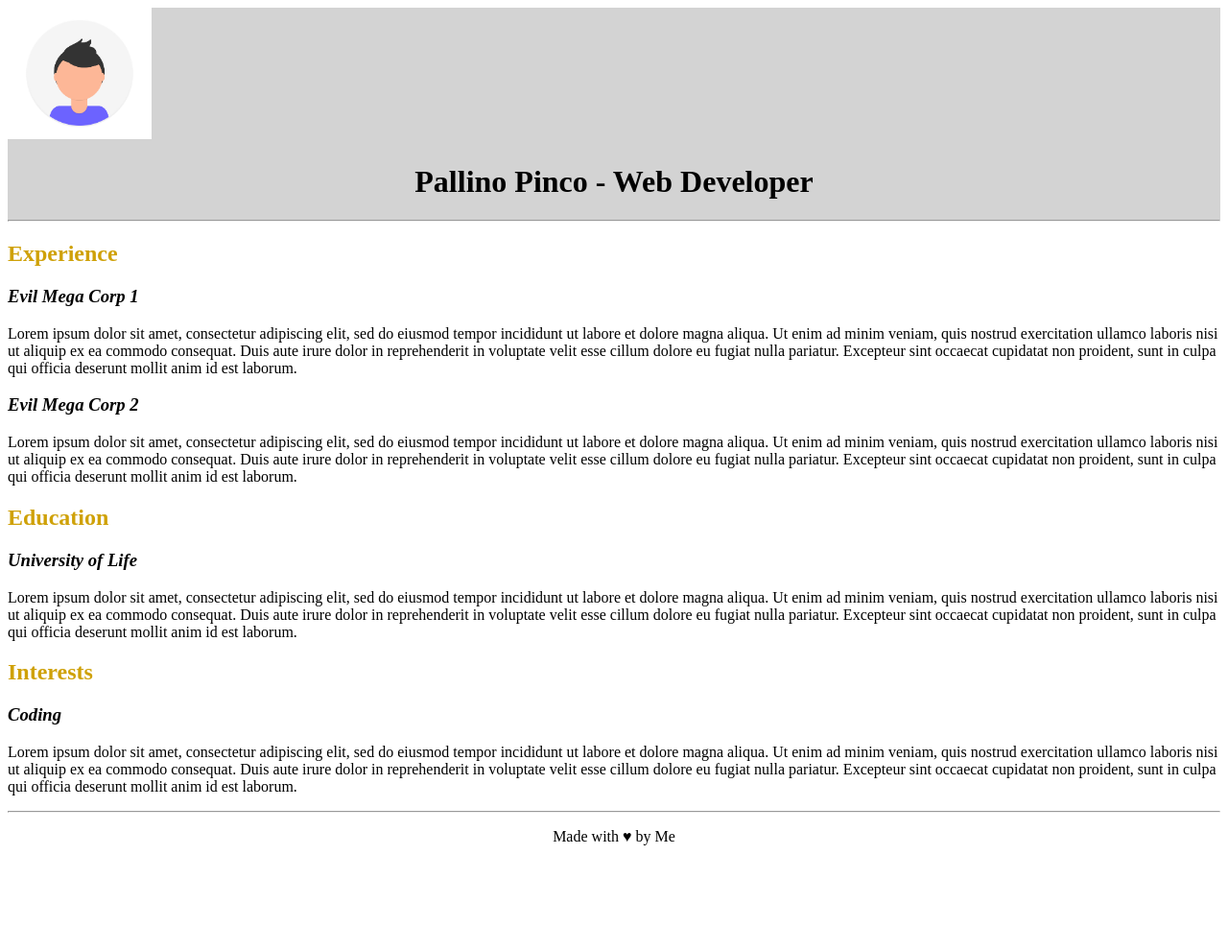
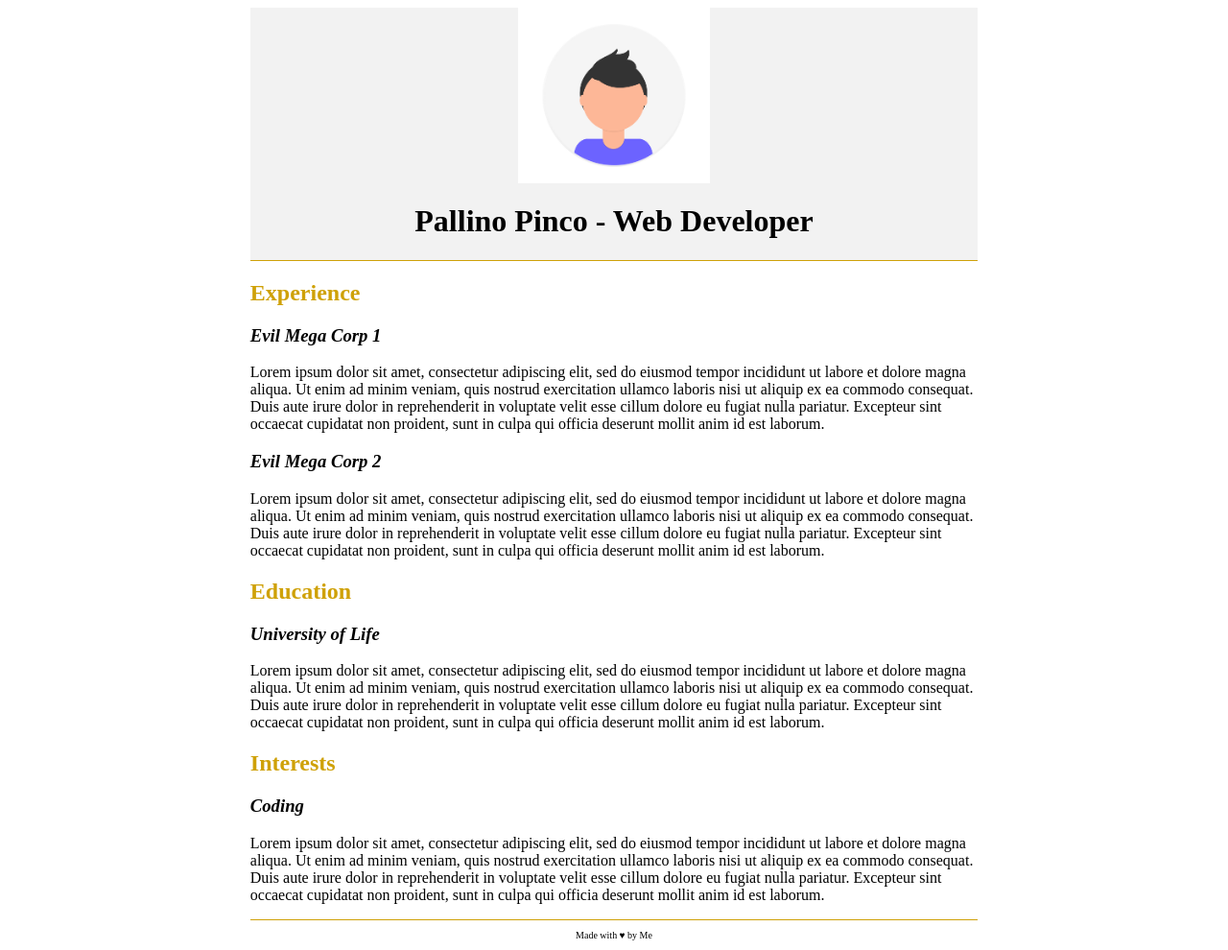
Before and after one commit to JeromeBranchetti/html-css-curriculum-vitae, a plain HTML site: page index.html in a window 1280 px wide. Shown: the whole page at 96% size. Before the commit the page ends 897 px from the top, so only its background shows below. Drawn offline with Linux system fonts and the light colour scheme.

Commit message:
seconda prova di style con rifiniture

```diff
--- a/index.html
+++ b/index.html
@@ -1,5 +1,5 @@
 <!DOCTYPE html>
-<html lang="en">
+<html lang="zxx">
 <head>
     <meta charset="UTF-8">
     <meta http-equiv="X-UA-Compatible" content="IE=edge">
@@ -15,7 +15,7 @@
         <div>
             <h1>Pallino Pinco - Web Developer</h1>
         </div>
-        <hr>
+        <hr class="sopra">
     </header>
     <main>
         <h2>Experience</h2>
@@ -45,7 +45,7 @@
 
 
             </p>
-            <hr>
+            <hr class="sotto">
 
 
     </main>
--- a/style.css
+++ b/style.css
@@ -1,5 +1,7 @@
 /* la larghezza omogenea della pagina */
-* {
+header, main, footer {
+    margin-left: 20%;
+    margin-right: 20%;
 
 }
 
@@ -12,13 +14,20 @@ h2 {
 /*il font dei titoli h3 */
 
 h3 {
-    font-style: italic;
+    font-style: oblique;
+    font-family: 'Times New Roman', Times, serif;
+}
+
+/*font footer*/
+
+footer {
+    font-size: 10px;
 }
 
 /*il rettangolo di sfondo grigio*/
 
 header {
-    background-color: lightgray;
+    background-color: rgba(0, 0, 0, 0.050);
 }
 
 /*l'immagine, h1, footer sono centrati*/
@@ -29,6 +38,17 @@ footer, h1 {
 /*stile immagine profilo*/
 
 img {
-    width: 150px;
-    ;
+    width: 200px;
+    display: block;
+    margin-left: auto;
+    margin-right: auto;
 }
+
+/* colore e spessore righe orizzontali */
+
+hr {
+
+    border: 0;
+    height: 1px;
+    background: rgb(207, 161, 8);
+}
```
